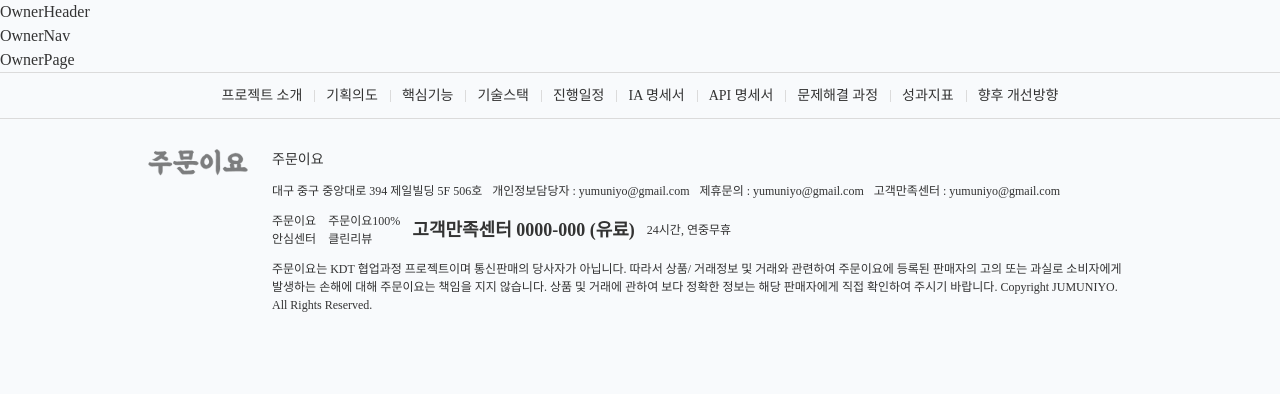
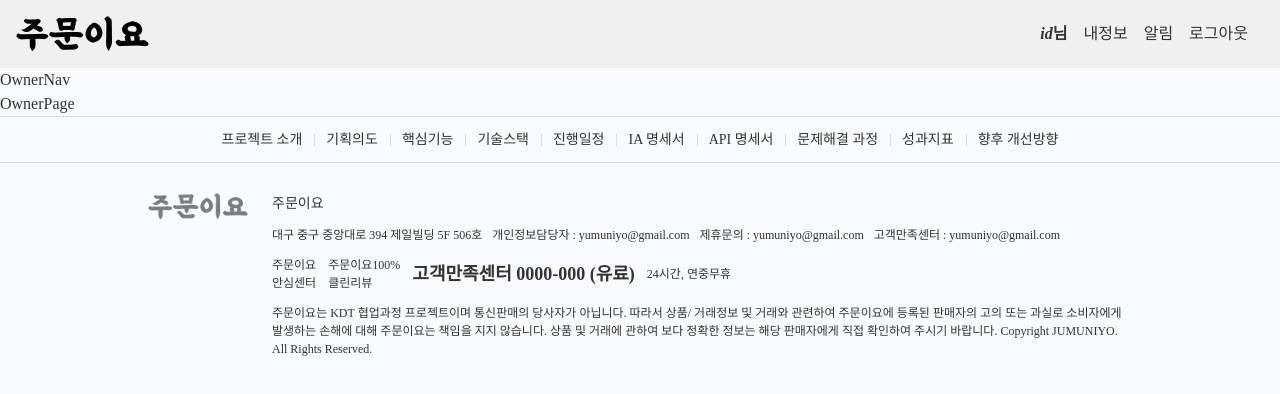
Before and after one commit to miss-gif/jumuniyo-deployment, a React (Create React App) app: page /owner in a window 1280 px wide. Shown: the top 394 px of the page. Built offline with nearby package versions, Linux system fonts and the light colour scheme; a web font is replaced by a local one.

Commit message:
Design : 사업자 페이지 헤더 작업

```diff
--- a/src/components/layout/OwnerHeader.jsx
+++ b/src/components/layout/OwnerHeader.jsx
@@ -1,7 +1,24 @@
 import React from "react";
+import Logo from "../common/Logo";
 
 const OwnerHeader = () => {
-  return <div>OwnerHeader</div>;
+  return (
+    <header className="owner-header">
+      <div className="owner-header__left">
+        <h1>
+          <Logo />
+        </h1>
+      </div>
+      <div className="owner-header__right">
+        <div className="owner-header__user">
+          <em>id</em>님
+        </div>
+        <div className="owner-header__item">내정보</div>
+        <div className="owner-header__item">알림</div>
+        <div className="owner-header__item">로그아웃</div>
+      </div>
+    </header>
+  );
 };
 
 export default OwnerHeader;
--- /dev/null
+++ b/src/components/layout/OwnerHeader.scss
@@ -0,0 +1,26 @@
+.owner-header {
+  display: flex;
+  justify-content: space-between;
+  align-items: center;
+  padding: 1rem;
+  background-color: #f0f0f0;
+
+  &__left {
+    // 로고 스타일링 (필요에 따라 추가)
+  }
+
+  &__right {
+    display: flex;
+    align-items: center;
+  }
+
+  &__user {
+    margin-right: 1rem;
+    font-weight: bold;
+  }
+
+  &__item {
+    margin-right: 1rem;
+    cursor: pointer;
+  }
+}
--- a/src/index.scss
+++ b/src/index.scss
@@ -72,3 +72,6 @@
 @import "./pages/access/signupPage/OwnerSignupPage.scss";
 
 @import "./components/common/OrderPreview.scss";
+
+// 마이페이지
+@import "./components/layout/OwnerHeader.scss";
```
